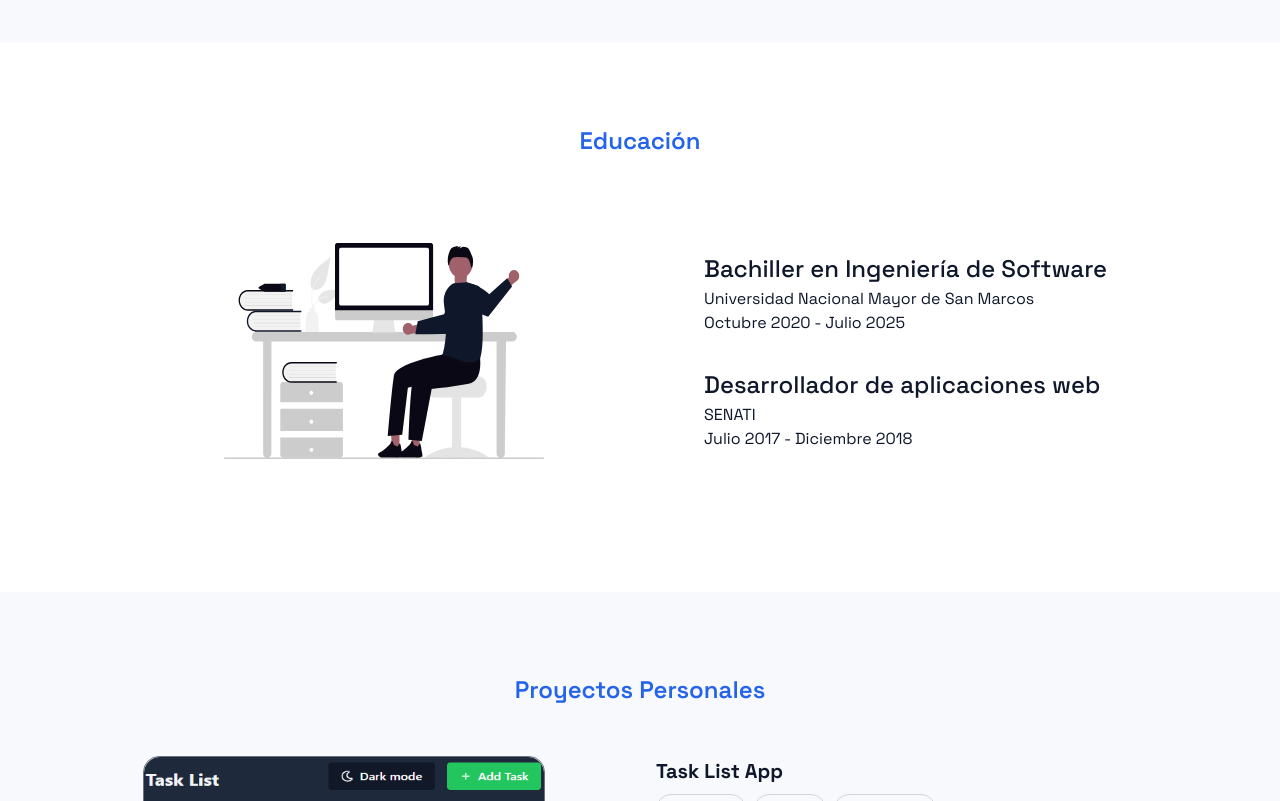
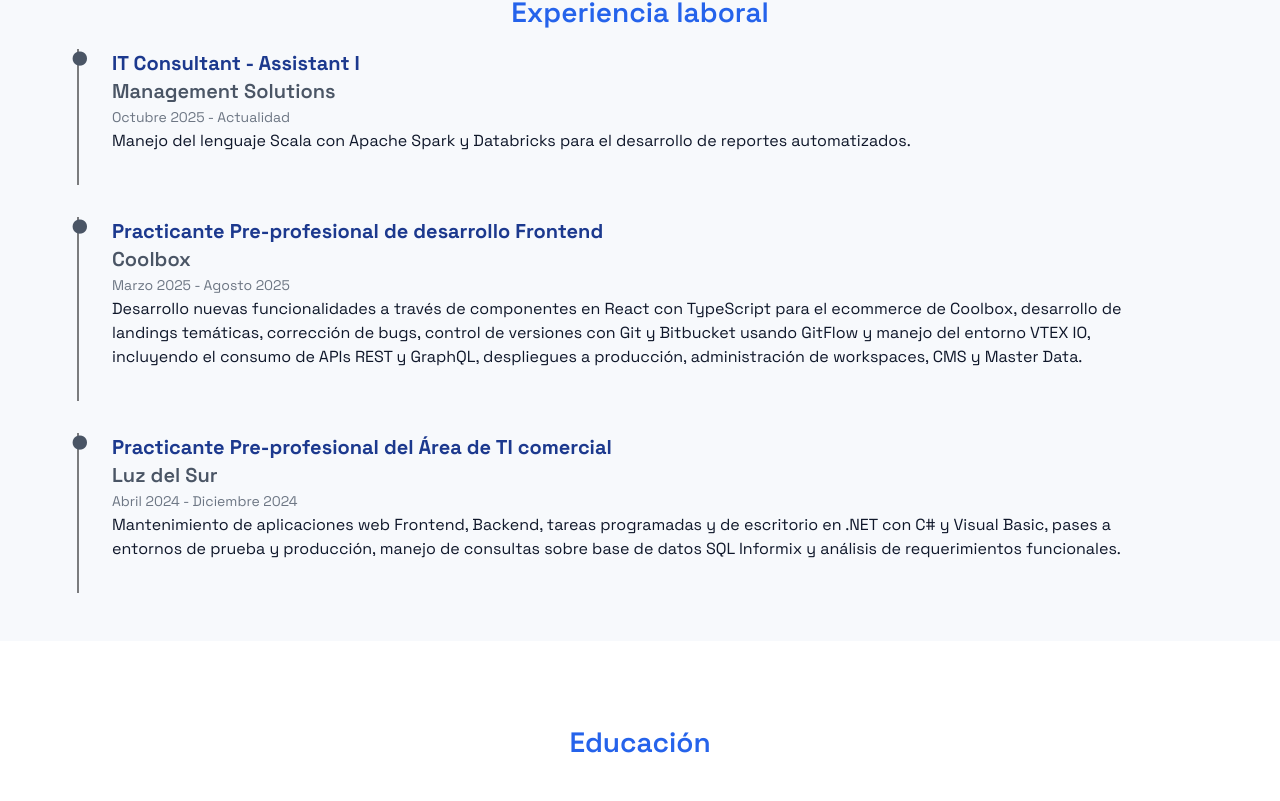
Before and after one commit to FavioGenaro/FavioGenaro.github.io, a Next.js app in the folder portfolio/: page / in a window 1280 px wide. Shown: the part 979-1780 px from the top of the page. Built offline with nearby package versions, Linux system fonts and the light colour scheme.

Commit message:
feat: Agregar lista de trabajos

```diff
--- a/portfolio/src/app/globals.css
+++ b/portfolio/src/app/globals.css
@@ -15,6 +15,9 @@
   --text-h3: 0.75rem;
 
   --text-subtitle: #2563EB;
+
+  --btn-social-media: #f1f5f9;
+
   color-scheme: light;
 }
 
@@ -27,13 +30,15 @@
   --text-subtitle: #3B82F6;
 
   --border-color: #1d293d;
+
+  --btn-social-media: #1d293d;
   color-scheme: dark;
 }
 
 @media (width >= 48rem) {
   :root {
     --text-h1: 2.5rem;
-    --text-h2: 1.5rem;
+    --text-h2: 1.75rem;
     --text-h3: 1.25rem;
   }
 }
@@ -118,6 +123,10 @@
   background-color: var(--background-secondary);
 }
 
+.background-btn-social-media:hover {
+  background-color: var(--btn-social-media);
+}
+
 li::marker {
   color: transparent;
 }
--- a/portfolio/src/components/organisms/ProjectGrid.tsx
+++ b/portfolio/src/components/organisms/ProjectGrid.tsx
@@ -7,22 +7,13 @@
 
 const dataProjects: CardProps[] = [
         {
-            id: 1,
-            imageSrc: image1,
-            title: "Task List App",
-            description: `Proyecto con diseño web responsive, persistencia de datos con almacenamiento en localStorage, cambio en el diseño de tareas y modo oscuro.`,
-            linkRepo: "https://github.com/FavioGenaro/task-app-context-reducer",
-            linkDemo: "https://task-app-simple.netlify.app/",
-            technologies: ["JavaScript", "React.js","Tailwind CSS"]
-        },
-        {
-            id: 2,
-            imageSrc: image2,
-            title: "Lista de Paises",
-            description: `Desarrollo de una prueba tecnica mediante consultas a una API GraphQL.`,
-            linkRepo: "https://github.com/FavioGenaro/prueba-tecnica",
-            linkDemo: "https://countrysearch-prueba.netlify.app/",
-            technologies: ["React.js","Tailwind CSS","Axios","GraphQL"]
+            id: 5,
+            imageSrc: image5,
+            title: "Task track",
+            description: `Sistema web de organización de tareas que cuenta con visualizaciones en forma de calendario y kanban.`,
+            linkRepo: "https://github.com/FavioGenaro/task-track",
+            // linkDemo: null,
+            technologies: ["TypeScript","Angular","C#",".NET","REST"]
         },
         {
             id: 3,
@@ -42,13 +33,22 @@
             technologies: ["JavaScript","TypeScript","Node","Java","REST"]
         },
         {
-            id: 5,
-            imageSrc: image5,
-            title: "Task track",
-            description: `Sistema web de organización de tareas que cuenta con visualizaciones en forma de calendario y kanban.`,
-            linkRepo: "https://github.com/FavioGenaro/task-track",
-            // linkDemo: null,
-            technologies: ["TypeScript","Angular","C#",".NET","REST"]
+            id: 1,
+            imageSrc: image1,
+            title: "Task List App",
+            description: `Proyecto con diseño web responsive, persistencia de datos con almacenamiento en localStorage, cambio en el diseño de tareas y modo oscuro.`,
+            linkRepo: "https://github.com/FavioGenaro/task-app-context-reducer",
+            linkDemo: "https://task-app-simple.netlify.app/",
+            technologies: ["JavaScript", "React.js","Tailwind CSS"]
+        },
+        {
+            id: 2,
+            imageSrc: image2,
+            title: "Lista de Paises",
+            description: `Desarrollo de una prueba tecnica mediante consultas a una API GraphQL.`,
+            linkRepo: "https://github.com/FavioGenaro/prueba-tecnica",
+            linkDemo: "https://countrysearch-prueba.netlify.app/",
+            technologies: ["React.js","Tailwind CSS","Axios","GraphQL"]
         },
     ];
 
--- a/portfolio/src/components/sections/Experience.tsx
+++ b/portfolio/src/components/sections/Experience.tsx
@@ -1,8 +1,32 @@
-import { SectionProps } from '@/types/Section'
+import { JobProps, SectionProps } from '@/types/Section'
 import React from 'react'
 import SectionLayout from '../templates/SectionLayout'
 import Subtitle from '../atoms/Subtitle'
+import Text from '../atoms/Text';
 
+const experienceList: JobProps[] = [
+    {
+        jobName: "IT Consultant - Assistant I",
+        companyName: "Management Solutions",
+        startDate: "Octubre 2025",
+        endDate:"Actualidad",
+        description: " Manejo del lenguaje Scala con Apache Spark y Databricks para el desarrollo de reportes automatizados."
+    },
+    {
+        jobName: "Practicante Pre-profesional de desarrollo Frontend",
+        companyName: "Coolbox",
+        startDate: "Marzo 2025",
+        endDate:"Agosto 2025",
+        description: "Desarrollo nuevas funcionalidades a través de componentes en React con TypeScript para el ecommerce de Coolbox, desarrollo de landings temáticas, corrección de bugs, control de versiones con Git y Bitbucket usando GitFlow y manejo del entorno VTEX IO, incluyendo el consumo de APIs REST y GraphQL, despliegues a producción, administración de workspaces, CMS y Master Data."
+    },
+    {
+        jobName: "Practicante Pre-profesional del Área de TI comercial",
+        companyName: "Luz del Sur",
+        startDate: "Abril 2024",
+        endDate:"Diciembre 2024",
+        description: "Mantenimiento de aplicaciones web Frontend, Backend, tareas programadas y de escritorio en .NET con C# y Visual Basic, pases a entornos de prueba y producción, manejo de consultas sobre base de datos SQL Informix y análisis de requerimientos funcionales."
+    }
+];
 
 const Experience: React.FC<SectionProps> = ({ id }) => {
   return (
@@ -10,7 +34,29 @@
       <div className='flex justify-center'>
           <Subtitle subtitle='Experiencia laboral'/>
       </div>
-      <div className='flex m-auto w-fit gap-8'>
+      <div className='flex flex-col m-auto w-fit gap-8'>
+        {
+                experienceList.map((expItem, i) => (
+                    <div
+                        key={i}
+                        className="relative mx-12 pb-4 before:absolute before:left-[-35px] before:block before:h-full before:border-l-2 before:border-black/50 dark:before:border-white/80 before:content-['']"
+                    >
+                        <div className="relative pb-4 dark:text-white">
+                            <div className="sticky top-0">
+                                {/* punto */}
+                                <span className="text-gray-600 dark:text-white -left-[43px] -top-[25px] absolute rounded-full text-6xl">
+                                    &bull;
+                                </span>
+                                {/* Contenido */}
+                                <h3 className="text-xl font-bold text-blue-900 dark:text-blue-400">{expItem.jobName}</h3>
+                                <h4 className="font-semibold text-xl text-gray-600 dark:text-white">{expItem.companyName}</h4>
+                                <time className="p-0 m-0 text-sm text-gray-600/80 dark:text-white/80">{expItem.startDate} - {expItem.endDate}</time>
+                                <Text text={expItem.description}/>
+                            </div>
+                        </div>
+                    </div>
+                ))
+            }
       </div>
     </SectionLayout>
   )
--- a/portfolio/src/components/sections/HeroSection.tsx
+++ b/portfolio/src/components/sections/HeroSection.tsx
@@ -43,20 +43,19 @@
             </div>
 
             <div className='flex flex-col md:flex-row m-auto w-full md:w-fit gap-2 md:gap-4'>
-                <a className="flex items-center justify-center gap-2 sm:mt-0 cursor-pointer hover:bg-slate-100 dark:hover:bg-slate-800 border border-gray-300 rounded-full px-4 py-1"
+                <a className="flex items-center justify-center gap-2 sm:mt-0 cursor-pointer background-btn-social-media border border-gray-300 rounded-full px-4 py-1"
                     target="_blank"
                     href="https://www.linkedin.com/in/favio-saico/">
-                    {/* <LinkedinIcon/> */}
                     <FaLinkedin size={24} className='icon'/>
                     <Text text='LinkedIn'/>
                 </a>
-                <a className="flex items-center justify-center gap-2 sm:mt-0 cursor-pointer hover:bg-slate-100 dark:hover:bg-slate-800 border border-gray-300 rounded-full px-4 py-1"
+                <a className="flex items-center justify-center gap-2 sm:mt-0 cursor-pointer background-btn-social-media border border-gray-300 rounded-full px-4 py-1"
                     target="_blank"
                     href="https://github.com/FavioGenaro">
                     <FaGithub size={24} className='icon'/>
                     <Text text='GitHub'/>
                 </a>
-                <a className="flex items-center justify-center gap-2 sm:mt-0 cursor-pointer hover:bg-slate-100 dark:hover:bg-slate-800 border border-gray-300 rounded-full px-4 py-1"
+                <a className="flex items-center justify-center gap-2 sm:mt-0 cursor-pointer background-btn-social-media border border-gray-300 rounded-full px-4 py-1"
                     target="_blank"
                     href="https://drive.google.com/file/d/199C8WFF1tEIVKEV_A3ukfSHNiPbgJ85V/view?usp=sharing">
                     <GiGraduateCap size={24} className='icon'/>
```
Also changed, not shown: portfolio/src/types/Section.ts (+8 -0 lines).
